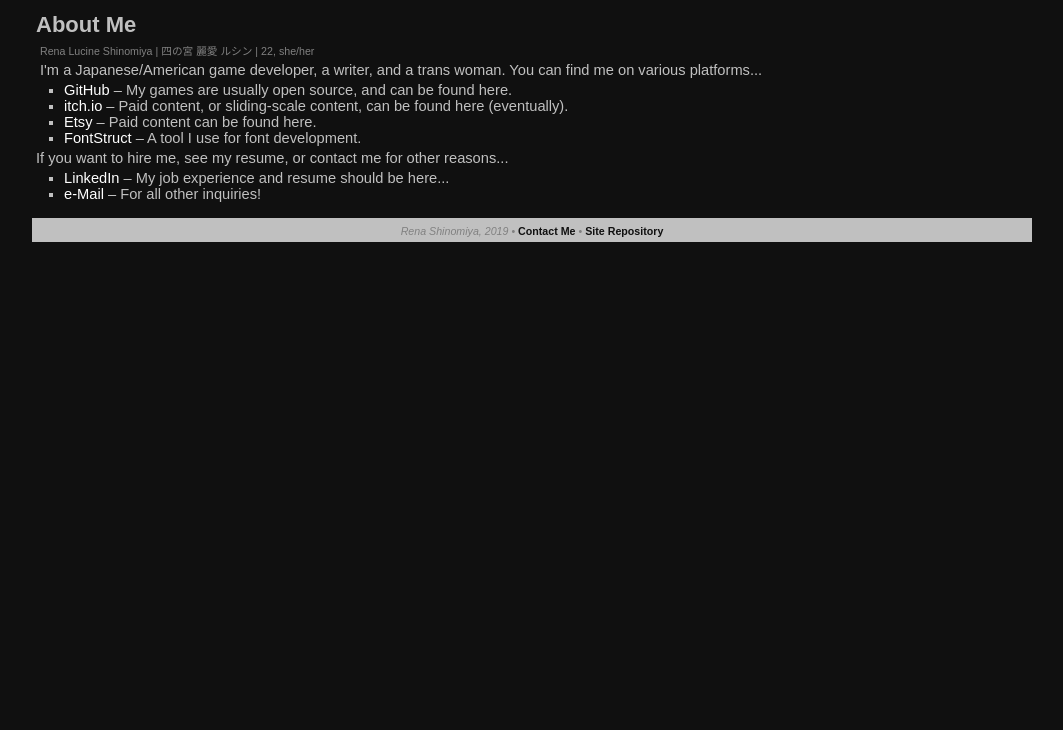
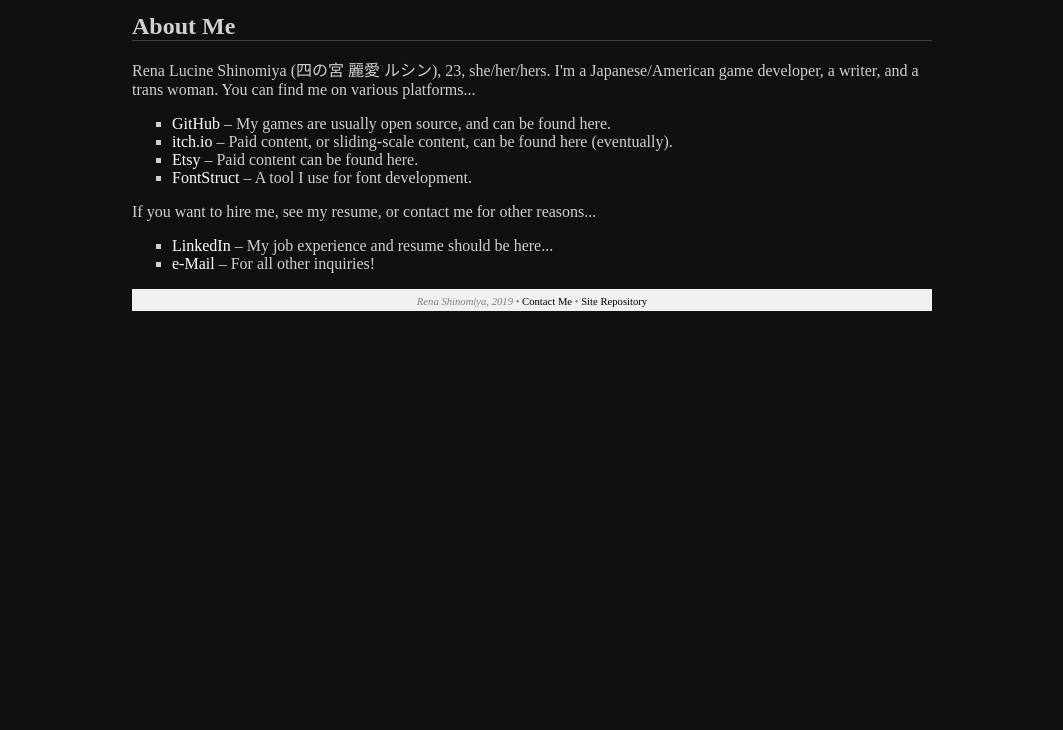
Before and after one commit to xyRena/xyRena.github.io, a plain HTML site: page index.html in a window 1280 px wide. Shown: the part 70-800 px from the top of the page, without its empty margins (108-1171 px from the left). Drawn offline with nearby package versions, Linux system fonts and the light colour scheme.

Commit message:
Optimize CSS and remove excess styling

```diff
--- a/footer.html
+++ b/footer.html
@@ -2,8 +2,8 @@
 <center>
 <small>
 <i>Rena Shinomiya, 2019</i> &bull;
-<a href="mailto:renashinomiya@gmail.com" class="foreground">Contact Me</a> &bull;
-<a href="https://github.com/xyRena/xyRena.github.io" class="foreground">Site Repository</a>
+<a href="mailto:renashinomiya@gmail.com">Contact Me</a> &bull;
+<a href="https://github.com/xyRena/xyRena.github.io">Site Repository</a>
 </small>
 </center>
 </div>
--- a/header.html
+++ b/header.html
@@ -1,9 +1,7 @@
-<div class="background">
-<h1 style="margin: 0px;"><a href="index.html" class="title">xyRena.github.io</a></h1>
-</div>
+<a href="index.html" style="margin:0px; font-size:32px;">xyRena.github.io</a>
 <div class="foreground">
 <nav>
-  <a href="index.html" class="foreground">Home</a> &bull;
+  <a href="index.html">Home</a> &bull;
   <i><small>Maybe there will be more links here one day?</small></i>
 </nav>
 </div>
--- a/index.html
+++ b/index.html
@@ -18,10 +18,8 @@
 <div id="header"></div>
 
 <div id="content">
-  <div class="background">
   <h2>About Me</h2>
-  <p><small>Rena Lucine Shinomiya | 四の宮 麗愛 ルシン | 22, she/her</small></p>
-  <p>I'm a Japanese/American game developer, a writer, and a trans woman. You can find me on various platforms...</p>
+  <p>Rena Lucine Shinomiya (四の宮 麗愛 ルシン), 23, she/her/hers. I'm a Japanese/American game developer, a writer, and a trans woman. You can find me on various platforms...</p>
 
   <ul>
   <li><a href="https://github.com/xyRena" class="background">GitHub</a> &ndash; My games are usually open source, and can be found here.</li>
@@ -35,7 +33,6 @@
   <li><a href="https://www.linkedin.com/in/shinomiya/" class="background">LinkedIn</a> &ndash; My job experience and resume should be here...</li>
   <li><a href="mailto:renashinomiya@gmail.com" class="background">e-Mail</a> &ndash; For all other inquiries!</li>
   </ul>
-  </div>
 </div>
 
 <div id="footer"></div>
--- a/style.css
+++ b/style.css
@@ -1,37 +1,24 @@
-/* Page defaults */
-body {
+html {
     background: #101010;
-	font-family: arial;
-	font-size: 11pt;
-    margin: 0px;
+    color: #D0D0D0;
+    max-width: 8.5in;
+    margin: auto;
 }
 
-/* Generic div elements */
-div {
-	max-width: 1000px;
-    padding: 0px;
-    margin: auto;
-    padding: 4px;
-    background: #101010;
-    color: #C0C0C0;
+div.foreground {
+    background: #F0F0F0;
+    color: #101010;
+    padding: 2px;
 }
 
-/* Highlighted "foreground" div elements */
-div.foreground {
-    background: #C0C0C0;
-    color: #101010;
-    padding: 4px;
+hr {
+    border-color: #404040;
 }
 
-/* Generic horizontal rule */
-hr {
-    border-width: 1px;
-    border-bottom-style: none;
-    border-color: #C0C0C0;
-	margin: 1px;
+div.foreground hr {
+    border-color: #B0B0B0;
 }
 
-/* Generic a elements */
 a {
     text-decoration: none;
     color: #FFFFFF;
@@ -43,44 +30,38 @@ a:visited {
 
 a:hover {
     color: #101010;
-    background: #C0C0C0;
+    background: #FF2020;
 }
 
-/* "Foreground" div specific a elements */
-a.foreground {
-    color: #101010;
-    font-weight: bold;
+div.foreground a {
+    color: #000000;
 }
 
-a.foreground:hover {
-    color: #C0C0C0;
-    background: #101010;
+div.foreground a:hover {
+    color: #F0F0F0;
 }
 
-a.foreground:visited {
-    color: #808080;
-}
-
-/* Generic small font */
 small {
 	font-size: 8pt;
     color: #808080;
 }
 
-/* Generic margins */
-h1, h2 {
-    margin-left: 0px;
-    margin-right: 0px;
-    margin-top: 0px;
-    margin-bottom: 4px;
+ul {
+    list-style-type: square;
 }
 
-p {
-    margin: 4px;
+h1, h2, h3, h4, h5, h6, p, ul, ol {
+    margin-top: 1rem;
+    margin-bottom: 1rem;
 }
 
-ul {
-    margin: 4px;
-    list-style-type: square;
-    padding-inline-start: 24px;
+h1, h2 {
+    border-width: 1px;
+    border-style: none none solid none;
+    border-color: #404040;
 }
+
+pre {
+    padding: 8px;
+    background: #181818;
+}
```
